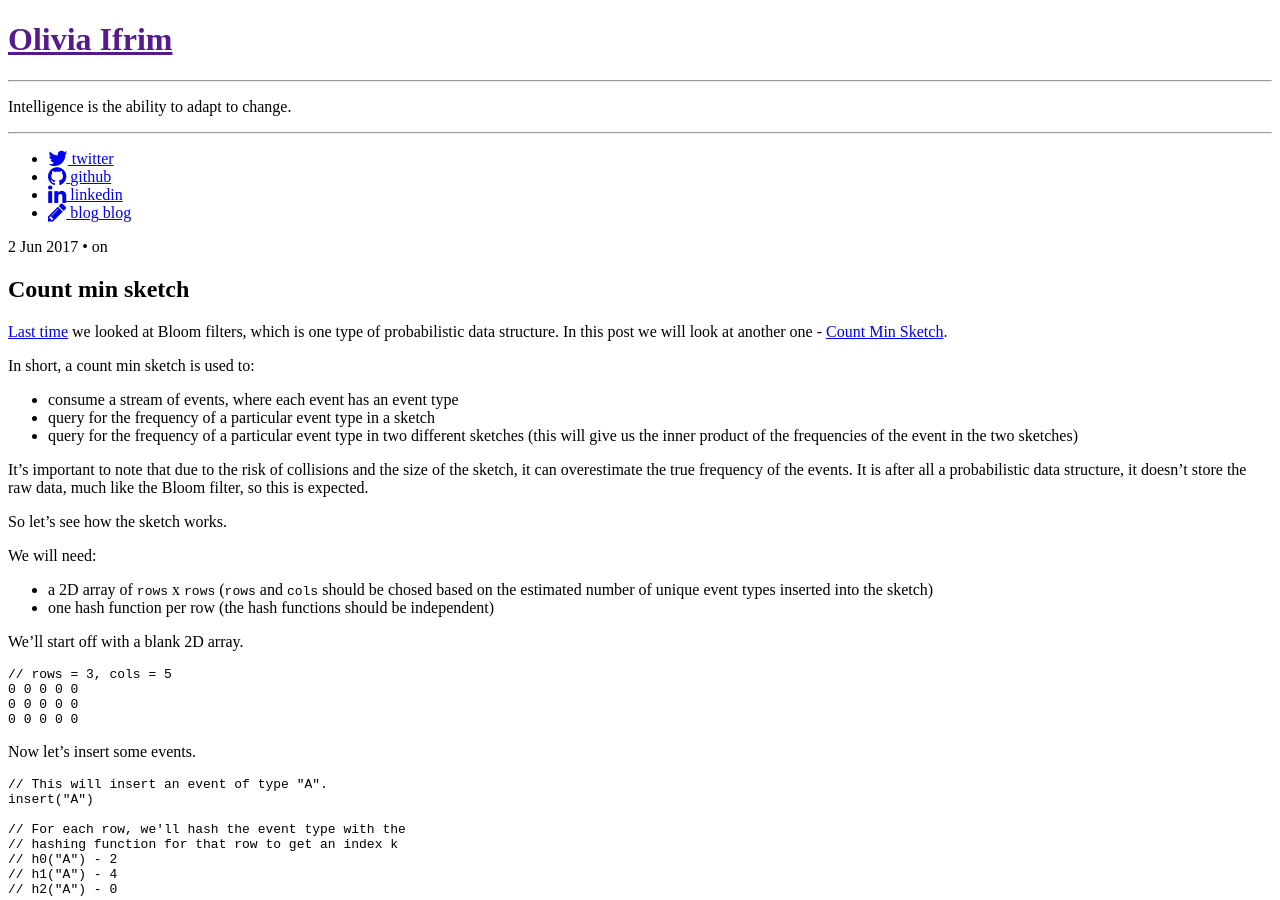
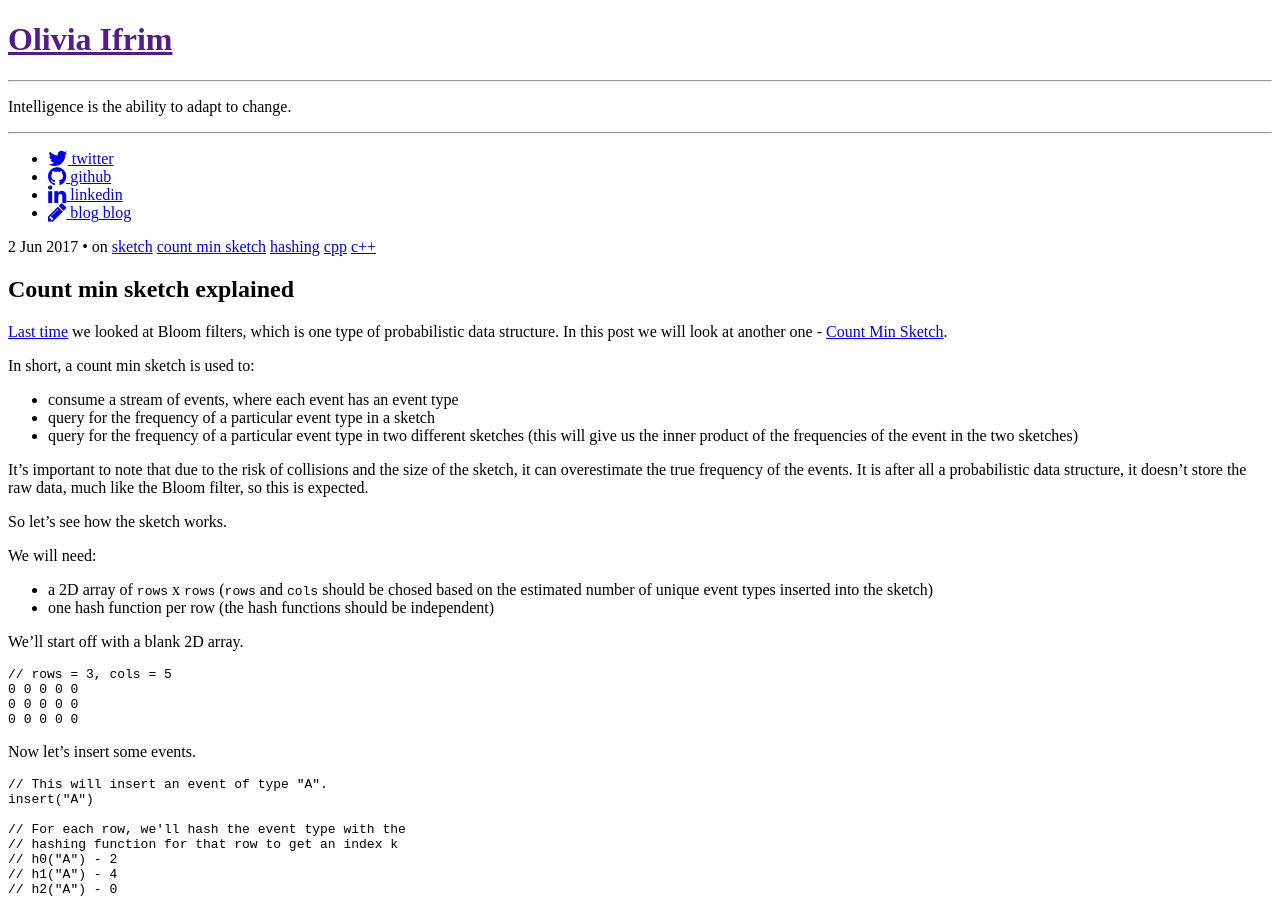
Before and after one commit to olivif/olivif.github.io, a Jekyll site: the page built from _posts/2017-06-02-count-min-sketch.markdown, in a window 1280 px wide and 900 px high. Built offline with Jekyll 4.4.1, drawn with Linux system fonts in a browser that asks for light colours; nearby versions of some CDN libraries; comment, search, counter and statistics services are not loaded; some of the changed text lies outside the part shown.

Commit message:
Tweaking title and tags.

```diff
--- a/_posts/2017-06-02-count-min-sketch.markdown
+++ b/_posts/2017-06-02-count-min-sketch.markdown
@@ -1,8 +1,8 @@
 ---
-title:  "Count min sketch"
+title:  "Count min sketch explained"
 date:   2017-06-02 17:59:00
-categories: []
-tags: []
+categories: [probabilistic data structure]
+tags: [sketch, count min sketch, hashing, cpp, c++]
 ---
 
 [Last time](/2017/bloom-filter-part-3/) we looked at Bloom filters, which is one type of probabilistic data structure. In this post we will look at another one - [Count Min Sketch](https://en.wikipedia.org/wiki/Count%E2%80%93min_sketch).
```
Also changed, not shown: other parts of _posts/2017-06-02-count-min-sketch.markdown (+2 -0 lines).
